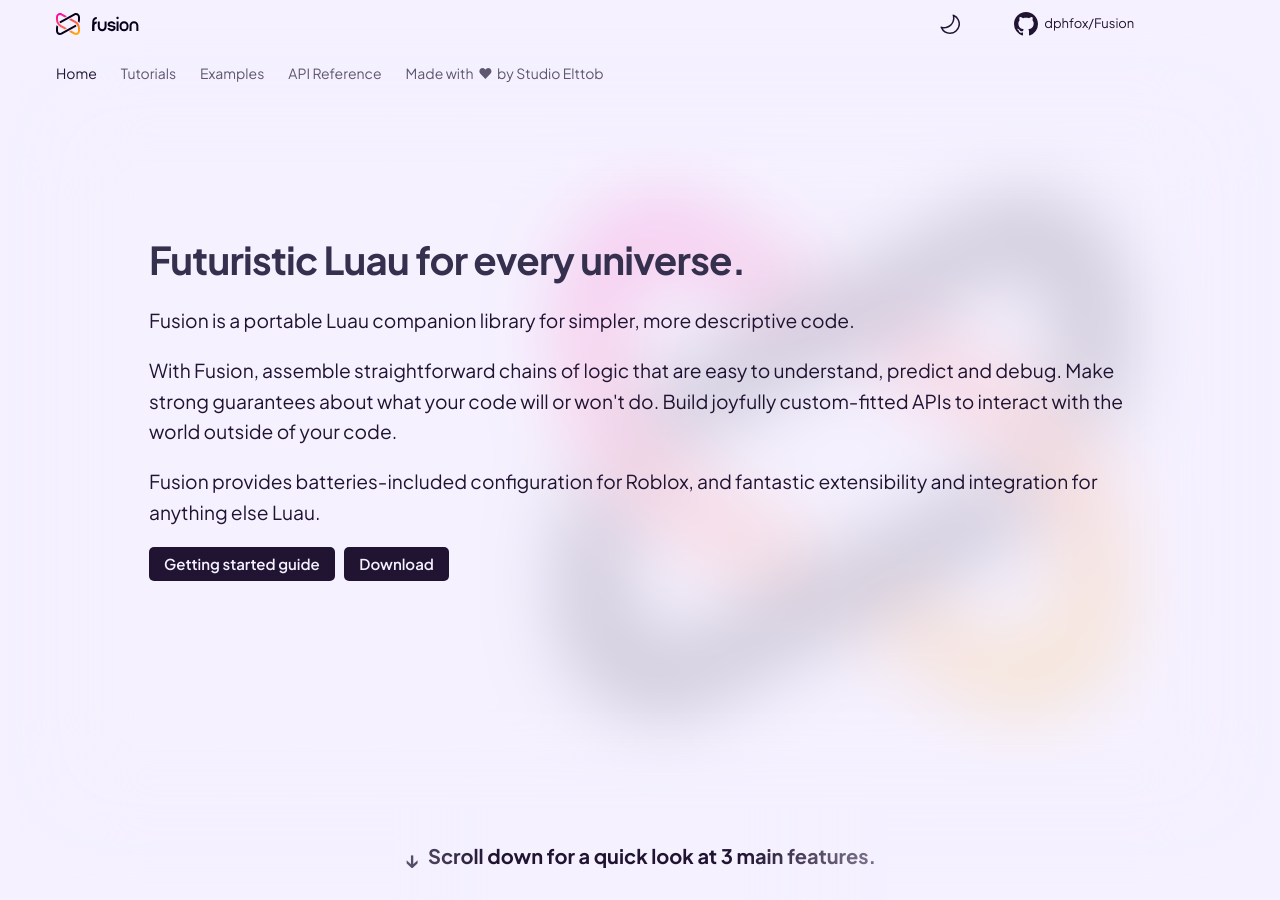
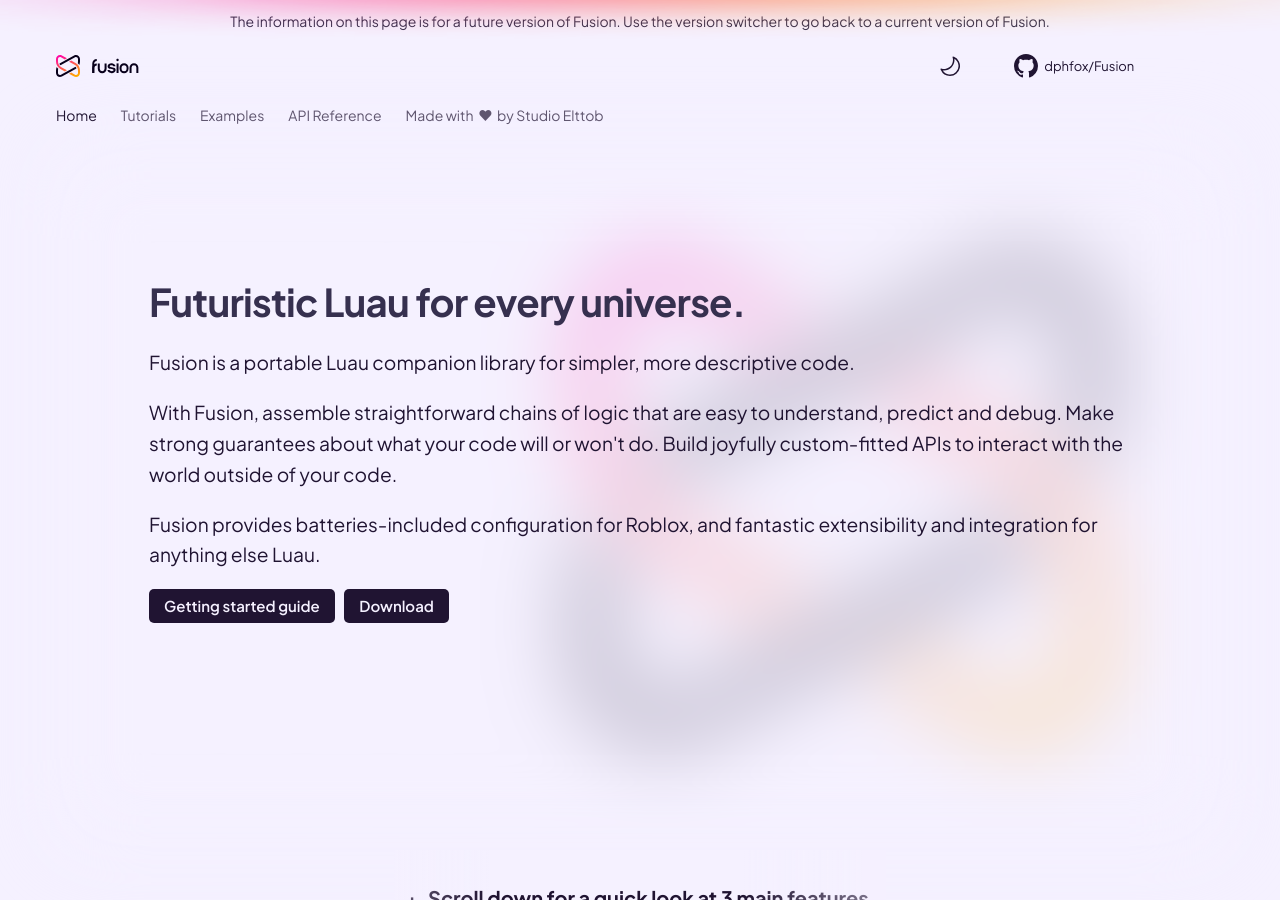
Before and after one commit to dphfox/Fusion, an MkDocs documentation site: the page built from docs/index.md, in a window 1280 px wide and 900 px high. Built offline with MkDocs 1.6.1 and Material for MkDocs 9.7.7, drawn with Linux system fonts in a browser that asks for light colours; comment, search, counter and statistics services are not loaded; the version menu is left out.

Commit message:
Add notice to 0.4 docsite (#419)

```diff
--- a/docs/assets/overrides/main.html
+++ b/docs/assets/overrides/main.html
@@ -32,3 +32,8 @@
 	{% endif %}
 	{{ super() }}
 {% endblock %}
+
+{% block announce %}
+The information on this page is for a future version of Fusion. Use the version
+switcher to go back to a current version of Fusion.
+{% endblock %}
```
